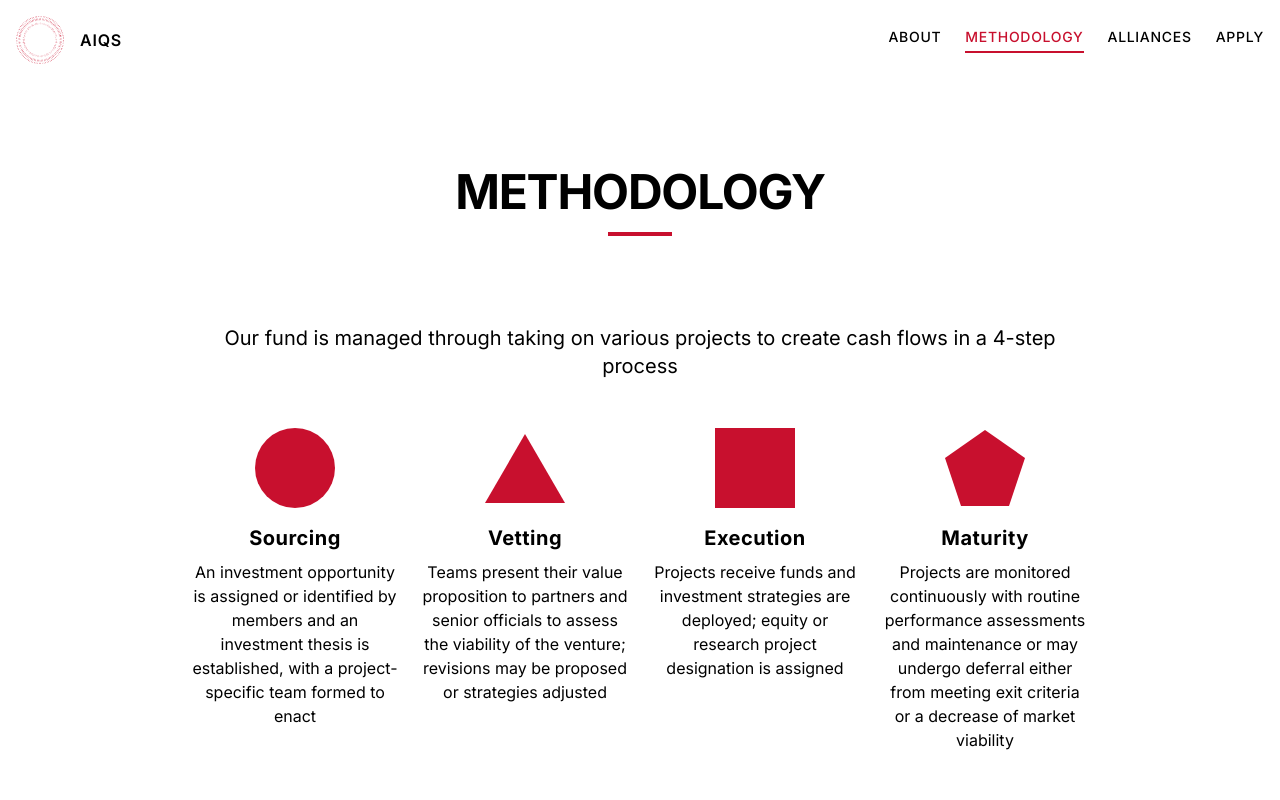
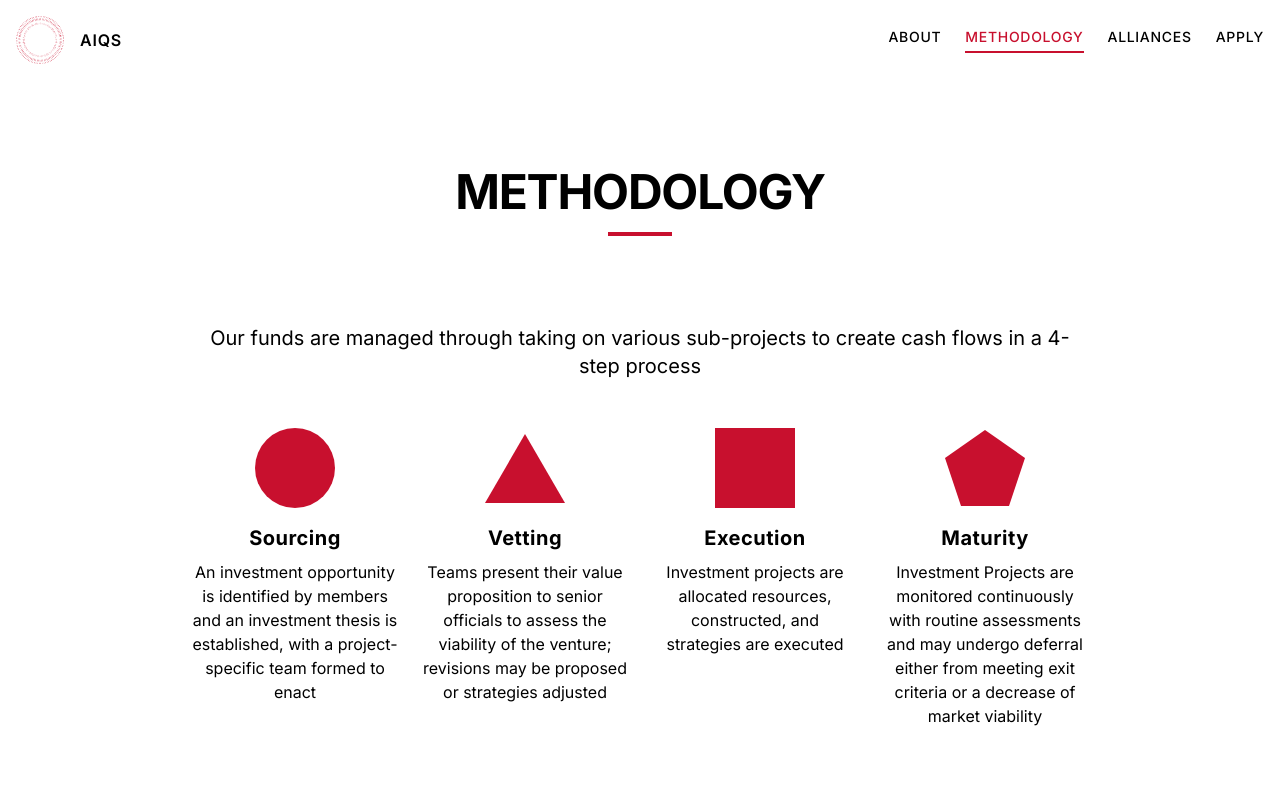
Before and after one commit to aiqsorg/club, a React (Vite) app: page /#/methodology in a window 1280 px wide. Shown: the top 800 px of the page. Built offline with nearby package versions, Linux system fonts and the light colour scheme.

Commit message:
Update Methodology.tsx

```diff
--- a/src/pages/Methodology.tsx
+++ b/src/pages/Methodology.tsx
@@ -7,22 +7,22 @@ const Methodology: React.FC = () => {
     {
       number: 1,
       title: "Sourcing",
-      description: "An investment opportunity is assigned or identified by members and an investment thesis is established, with a project-specific team formed to enact"
+      description: "An investment opportunity is identified by members and an investment thesis is established, with a project-specific team formed to enact"
     },
     {
       number: 2,
       title: "Vetting",
-      description: "Teams present their value proposition to partners and senior officials to assess the viability of the venture; revisions may be proposed or strategies adjusted"
+      description: "Teams present their value proposition to senior officials to assess the viability of the venture; revisions may be proposed or strategies adjusted"
     },
     {
       number: 3,
       title: "Execution",
-      description: "Projects receive funds and investment strategies are deployed; equity or research project designation is assigned"
+      description: "Investment projects are allocated resources, constructed, and strategies are executed"
     },
     {
       number: 4,
       title: "Maturity",
-      description: "Projects are monitored continuously with routine performance assessments and maintenance or may undergo deferral either from meeting exit criteria or a decrease of market viability"
+      description: "Investment Projects are monitored continuously with routine assessments and may undergo deferral either from meeting exit criteria or a decrease of market viability"
     }
   ];
 
@@ -34,7 +34,7 @@ const Methodology: React.FC = () => {
         <div className="max-w-4xl mx-auto mt-8 md:mt-12">
           <div className="text-center mb-10">
             <p className="text-lg md:text-xl leading-relaxed mb-6">
-              Our fund is managed through taking on various projects to create cash flows in a 4-step process
+              Our funds are managed through taking on various sub-projects to create cash flows in a 4-step process
             </p>
           </div>
 
```
